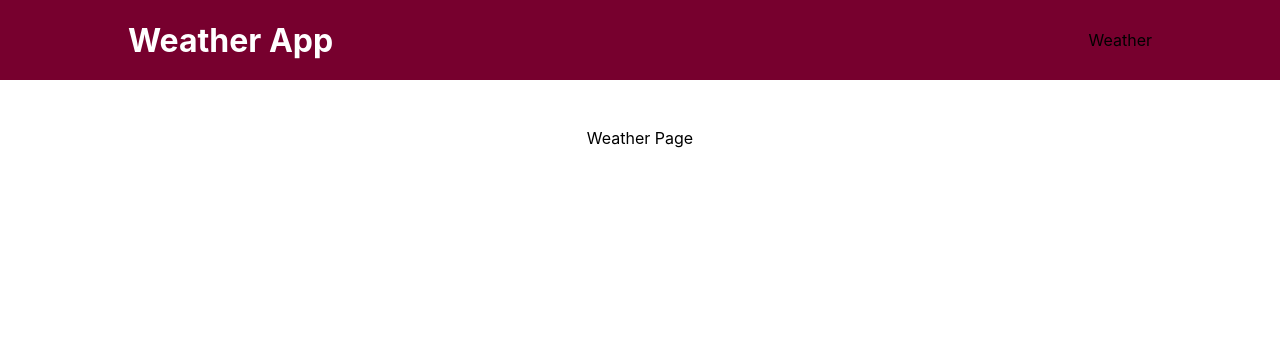
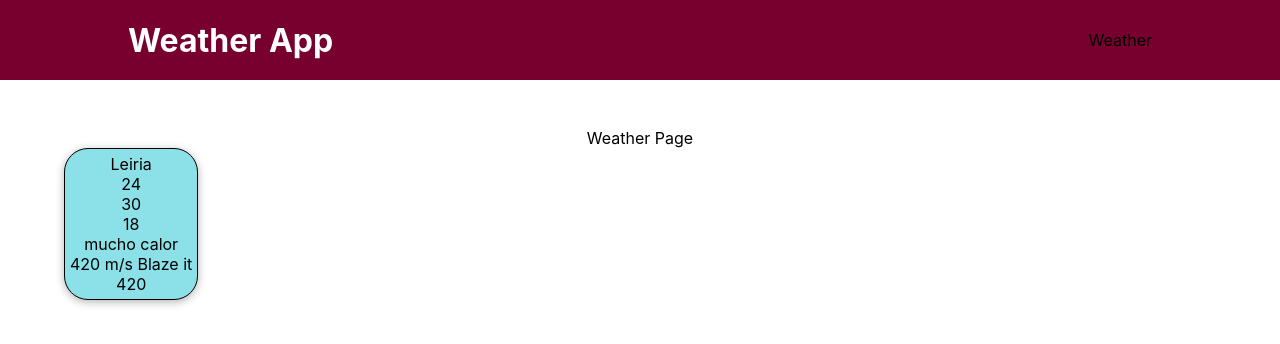
Before and after one commit to Goncaloo42/weather-app-2, a React (Create React App) app: page / in a window 1280 px wide. Shown: the top 344 px of the page. Built offline with nearby package versions, Linux system fonts and the light colour scheme.

Commit message:
feat: Current Weather displayed with dummy data

```diff
--- /dev/null
+++ b/src/DUMMY_DATA.js
@@ -0,0 +1,12 @@
+export const DUMMY_CURRENT = {
+  location: "Leiria",
+  dayOfWeek: "30/08/2021",
+  dayOfMonth: "30/08/2021",
+  temperature: 24,
+  tempMax: 30,
+  tempMin: 18,
+  description: "mucho calor",
+  windSpeed: 420,
+  windDirection: "Blaze it",
+  iconCode: "420",
+};
--- /dev/null
+++ b/src/components/weather/CurrentWeather.js
@@ -0,0 +1,20 @@
+import classes from "./CurrentWeather.module.css";
+
+const CurrentWeather = (props) => {
+  return (
+    <div className={classes.card}>
+      <div>{props.currentWeather.location}</div>
+      <div>{props.currentWeather.date}</div>
+      <div>{props.currentWeather.temperature}</div>
+      <div>{props.currentWeather.tempMax}</div>
+      <div>{props.currentWeather.tempMin}</div>
+      <div>{props.currentWeather.description}</div>
+      <div>
+        {props.currentWeather.windSpeed} m/s{" "}
+        {props.currentWeather.windDirection}
+      </div>
+      <div>{props.currentWeather.iconCode}</div>
+    </div>
+  );
+};
+export default CurrentWeather;
--- /dev/null
+++ b/src/components/weather/CurrentWeather.module.css
@@ -0,0 +1,12 @@
+.card {
+  border: 1px solid black;
+  border-radius: 1.5rem;
+  display: flex;
+  flex-flow: column wrap;
+  justify-content: center;
+  align-items: center;
+  box-shadow: 0 2px 8px rgba(0, 0, 0, 0.3);
+  background-color: #8be1e7;
+  padding: 5px;
+  width: fit-content;
+}
--- a/src/pages/WeatherPage.js
+++ b/src/pages/WeatherPage.js
@@ -1,4 +1,12 @@
+import { DUMMY_CURRENT } from "../DUMMY_DATA";
+import CurrentWeather from "../components/weather/CurrentWeather";
+
 const WeatherPage = () => {
-  return <div>Weather Page</div>;
+  return (
+    <div>
+      Weather Page
+      <CurrentWeather currentWeather={DUMMY_CURRENT} />
+    </div>
+  );
 };
 export default WeatherPage;
```
